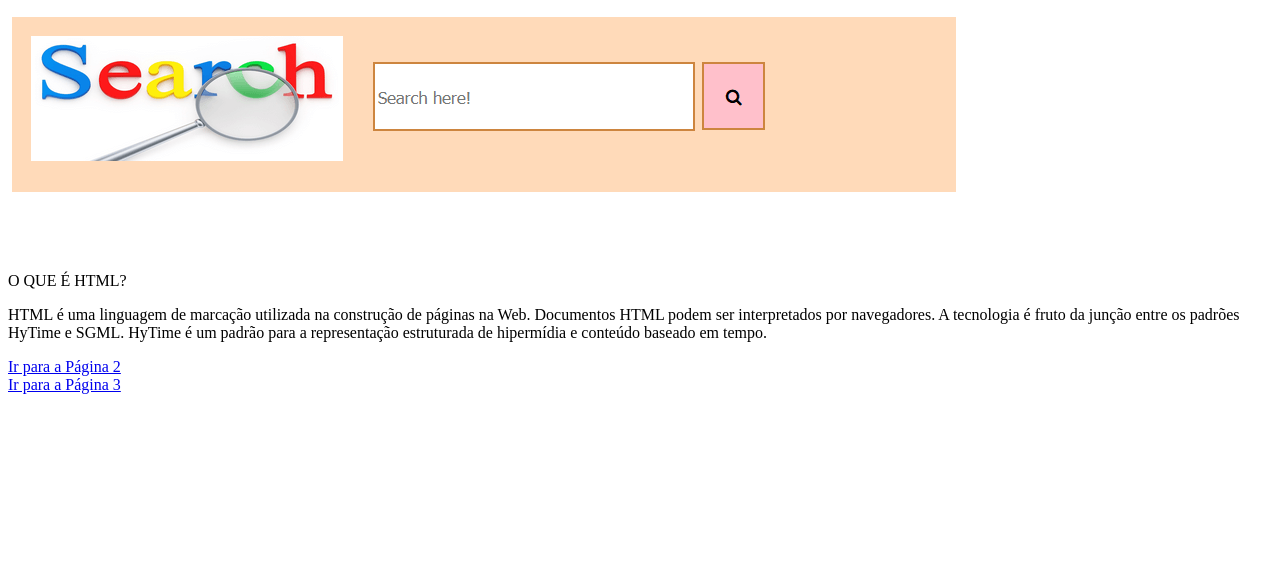
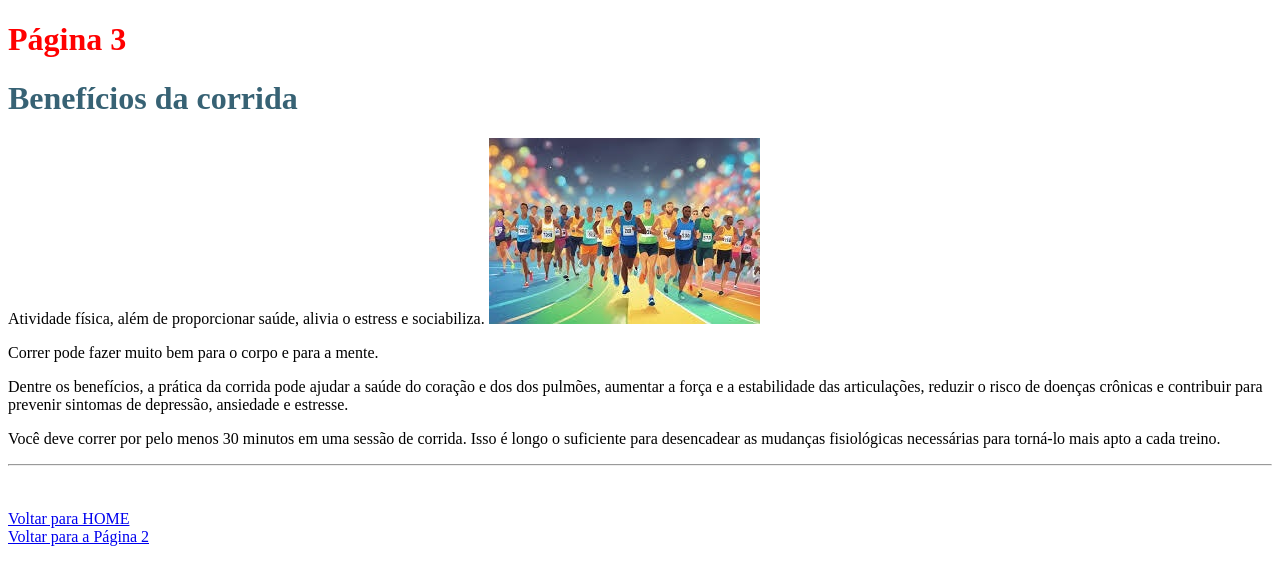
Before and after one commit to marlon22021976/provaA1, a plain HTML site: page index3.html in a window 1280 px wide. Drawn offline with Linux system fonts and the light colour scheme.

Commit message:
Update index3.html

```diff
--- a/index3.html
+++ b/index3.html
@@ -1,25 +1,31 @@
 <!DOCTYPE html>
 <html>
 <head>
-    <title>HOME</title>
+    <title>Página 3</title>
 </head>
 <body>
+    <h1 style ="color:red;">Página 3</h1>
 
+    <h1 style ="color:rgb(55, 98, 116);">Benefícios da corrida</h1>
+    <head>Atividade física, além de proporcionar saúde,
+        alivia o estress e sociabiliza.
+    </head>
+    <img src="corrida1.jpg">
+    <p>Correr pode fazer muito bem para o corpo e para a mente.
+        <p> Dentre os benefícios, a prática da corrida pode ajudar a saúde do coração e dos dos pulmões, aumentar a força e a estabilidade das articulações, reduzir o risco de doenças crônicas e contribuir para prevenir sintomas de depressão, ansiedade e estresse.</p>
+    </p>
 
-    <img id="profile-image" src="cabecalho.png"
+    <p>Você deve correr por pelo menos 30 minutos em uma sessão de corrida. Isso é longo o suficiente para desencadear as mudanças fisiológicas necessárias para torná-lo mais apto a cada treino.</p>
 
+    <hr>
     <br>
-    <p>O QUE É HTML?</p>
-    <p>HTML é uma linguagem de marcação utilizada na construção de páginas na Web.
-         Documentos HTML podem ser interpretados por navegadores.
-          A tecnologia é fruto da junção entre os padrões HyTime e SGML.
-           HyTime é um padrão para a representação estruturada de hipermídia e conteúdo baseado em tempo.</p>
-
-    <a href="index2.html">Ir para a Página 2</a>
     <br>
 
-    <a href="index3.html">Ir para a Página 3</a>
+    <a href="index.html">Voltar para HOME</a>
     <br>
 
-</body>
-</html>
+    <a href="index2.html">Voltar para a Página 2</a>
+    <br>
+    <body>
+
+    <html>
```
